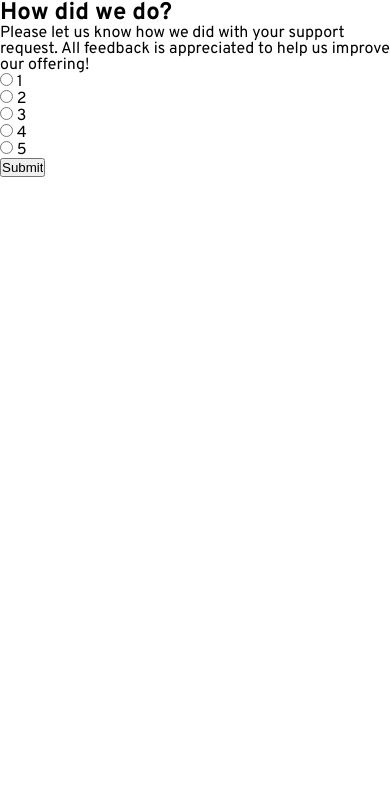
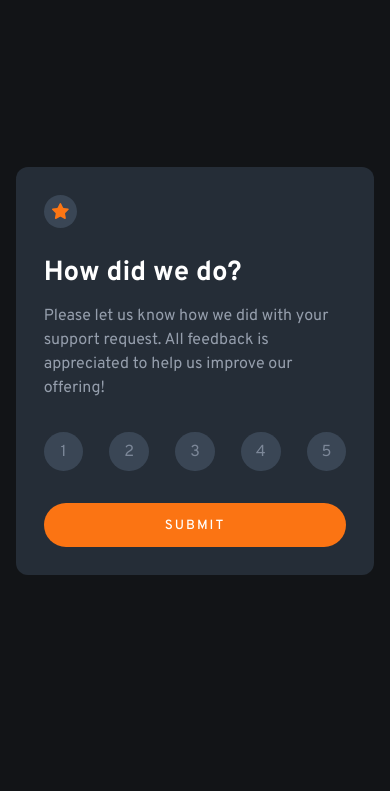
Before and after one commit to PIQON/InteractiveRatingSystem, a website built with Vite: page index.html in a window 390 px wide. Shown: the part 51-842 px from the top of the page. Built offline with nearby package versions, Linux system fonts and the light colour scheme.

Commit message:
Work with CSS
Styling a summary and rating on desktop/mobile using best practices.

```diff
--- a/index.html
+++ b/index.html
@@ -14,12 +14,12 @@
   </head>
   <body>
     <div id="app">
-      <main class="main">
+      <main class="main flex-center">
         <div class="wrapper">
           <h1 class="visuallyhidden">Support Rating Request</h1>
-          <section class="section-summary">
-            <div class="summary">
-              <div class="summary__image">
+          <section class="section-rating">
+            <div class="rating">
+              <div class="rating__image flex-center u-margin-bottom-medium">
                 <img
                   src="./src/assets/images/icon-star.svg"
                   alt=""
@@ -28,34 +28,97 @@
                   aria-hidden="true"
                 />
               </div>
-              <h2 class="heading__secondary">How did we do?</h2>
-              <p class="description">
+              <h2 class="heading__secondary u-margin-bottom-small">
+                How did we do?
+              </h2>
+              <p class="description u-margin-bottom-medium">
                 Please let us know how we did with your support request. All
                 feedback is appreciated to help us improve our offering!
               </p>
               <form class="form">
+                <div class="form__content u-margin-bottom-medium">
                   <div class="form__item">
-                  <input type="radio" name="rating" id="rating1" value="1" />
-                  <label for="rating1">1</label>
+                    <input
+                      type="radio"
+                      name="rating"
+                      id="rating1"
+                      value="1"
+                      class="visuallyhidden"
+                    />
+                    <label for="rating1" class="form__label flex-center"
+                      >1</label
+                    >
                   </div>
                   <div class="form__item">
-                  <input type="radio" name="rating" id="rating2" value="2" />
-                  <label for="rating2">2</label>
+                    <input
+                      type="radio"
+                      name="rating"
+                      id="rating2"
+                      value="2"
+                      class="visuallyhidden"
+                    />
+                    <label for="rating2" class="form__label flex-center"
+                      >2</label
+                    >
                   </div>
                   <div class="form__item">
-                  <input type="radio" name="rating" id="rating3" value="3" />
-                  <label for="rating3">3</label>
+                    <input
+                      type="radio"
+                      name="rating"
+                      id="rating3"
+                      value="3"
+                      class="visuallyhidden"
+                    />
+                    <label for="rating3" class="form__label flex-center"
+                      >3</label
+                    >
                   </div>
                   <div class="form__item">
-                  <input type="radio" name="rating" id="rating4" value="4" />
-                  <label for="rating4">4</label>
+                    <input
+                      type="radio"
+                      name="rating"
+                      id="rating4"
+                      value="4"
+                      class="visuallyhidden"
+                    />
+                    <label for="rating4" class="form__label flex-center"
+                      >4</label
+                    >
                   </div>
                   <div class="form__item">
-                  <input type="radio" name="rating" id="rating5" value="5" />
-                  <label for="rating5">5</label>
+                    <input
+                      type="radio"
+                      name="rating"
+                      id="rating5"
+                      value="5"
+                      class="visuallyhidden"
+                    />
+                    <label for="rating5" class="form__label flex-center"
+                      >5</label
+                    >
+                  </div>
                 </div>
                 <input type="submit" value="Submit" class="btn form--button" />
               </form>
+            </div>
+            <div class="summary" hidden>
+              <div class="summary__image u-margin-bottom-small">
+                <img
+                  src="./src/assets/images/illustration-thank-you.svg"
+                  alt="Flying phone with credit card and terminal"
+                  class="image"
+                />
+              </div>
+              <p class="summary__rating u-margin-bottom-medium">
+                You selected <span>4</span> out of 5
+              </p>
+              <h2 class="heading__secondary u-margin-bottom-small">
+                Thank you!
+              </h2>
+              <p class="description">
+                We appreciate you taking the time to give a rating. If you ever
+                need more support, don't hesitate to get in touch!
+              </p>
             </div>
           </section>
         </div>
--- a/src/css/style.css
+++ b/src/css/style.css
@@ -2,6 +2,7 @@
   --color-primary-400: hsl(25, 97%, 53%);
   --color-primary-300: hsl(216, 12%, 8%);
   --color-primary-200: hsl(213, 19%, 18%);
+  --color-primary-100: hsl(213, 19%, 28%);
   --color-neutral-400: hsl(0, 0%, 100%);
   --color-neutral-300: hsl(217, 12%, 63%);
   --color-neutral-200: hsl(216, 12%, 54%);
@@ -19,4 +20,181 @@ body {
   font-family: "Overpass", sans-serif;
   font-weight: 400;
   line-height: 1;
+
+  overflow-x: hidden;
 }
+
+.main {
+  min-height: 100vh;
+  background-color: var(--color-primary-300);
+}
+
+.wrapper {
+  --width: 30rem;
+  max-width: var(--width);
+  margin: 0 auto;
+}
+
+/* Typography */
+
+.heading__secondary {
+  font-size: 1.728rem;
+  color: var(--color-neutral-400);
+}
+
+.description {
+  line-height: 1.5;
+  color: var(--color-neutral-300);
+}
+
+/* Reuseable */
+
+.u-margin-bottom-small {
+  margin-bottom: 1rem;
+}
+
+.u-margin-bottom-medium {
+  margin-bottom: 2rem;
+}
+
+.flex-center {
+  display: flex;
+  align-items: center;
+  justify-content: center;
+}
+
+/* Rating */
+
+.section-rating {
+  padding: 0 1rem;
+}
+
+.rating,
+.summary {
+  padding: 2.074rem;
+  border-radius: 12px;
+  background-color: var(--color-primary-200);
+}
+
+.rating__image {
+  width: 2.074rem;
+  height: 2.074rem;
+  border-radius: 50%;
+  background-color: var(--color-primary-100);
+}
+
+/* Summary */
+
+.summary {
+  display: flex;
+  flex-direction: column;
+  align-items: center;
+  text-align: center;
+}
+
+.summary__rating {
+  padding: 0.482rem 1rem;
+  border-radius: 10rem;
+  color: var(--color-primary-400);
+  background-color: var(--color-primary-100);
+}
+
+/* Form */
+
+.form__content {
+  display: flex;
+  align-items: center;
+  justify-content: space-between;
+  gap: 1rem;
+}
+
+.form__content input[type="radio"]:checked + label,
+.form__content input[type="radio"]:focus + label {
+  background-color: var(--color-primary-400);
+  color: var(--color-neutral-400);
+}
+
+.form__content input[type="radio"]:hover + label {
+  background-color: var(--color-neutral-200);
+  color: var(--color-neutral-400);
+}
+
+.form__label {
+  --size: 2.986rem;
+  width: var(--size);
+  height: var(--size);
+  cursor: pointer;
+  border-radius: 50%;
+  background-color: var(--color-primary-100);
+  color: var(--color-neutral-200);
+
+  transition: 0.3s;
+}
+
+/* Button */
+
+.btn {
+  color: var(--color-neutral-400);
+  cursor: pointer;
+  border: none;
+  background-color: transparent;
+  font-family: inherit;
+  border-radius: 10rem;
+}
+
+.form--button {
+  width: 100%;
+  padding: 0.833rem;
+  background-color: var(--color-primary-400);
+  text-transform: uppercase;
+  letter-spacing: 2px;
+  font-weight: 500;
+
+  transition: 0.3s;
+}
+
+.form--button:hover {
+  background-color: var(--color-neutral-400);
+  color: var(--color-primary-400);
+}
+
+/* VisuallyHidden */
+
+*[hidden] {
+  display: none;
+}
+
+.visuallyhidden {
+  border: 0;
+  padding: 0;
+  margin: 0;
+  position: absolute !important;
+  height: 1px;
+  width: 1px;
+  overflow: hidden;
+  clip: rect(
+    1px 1px 1px 1px
+  ); /* IE6, IE7 - a 0 height clip, off to the bottom right of the visible 1px box */
+  clip: rect(
+    1px,
+    1px,
+    1px,
+    1px
+  ); /*maybe deprecated but we need to support legacy browsers */
+  clip-path: inset(
+    50%
+  ); /*modern browsers, clip-path works inwards from each corner*/
+  white-space: nowrap; /* added line to stop words getting smushed together (as they go onto seperate lines and some screen readers do not understand line feeds as a space */
+}
+
+/* Media */
+
+@media (max-width: 25rem) {
+  .rating,
+  .summary {
+    padding: 1.728rem;
+  }
+  .form__label {
+    --size: 2.488rem;
+  }
+}
```
Lines whose indentation alone changed are shown as unchanged.
